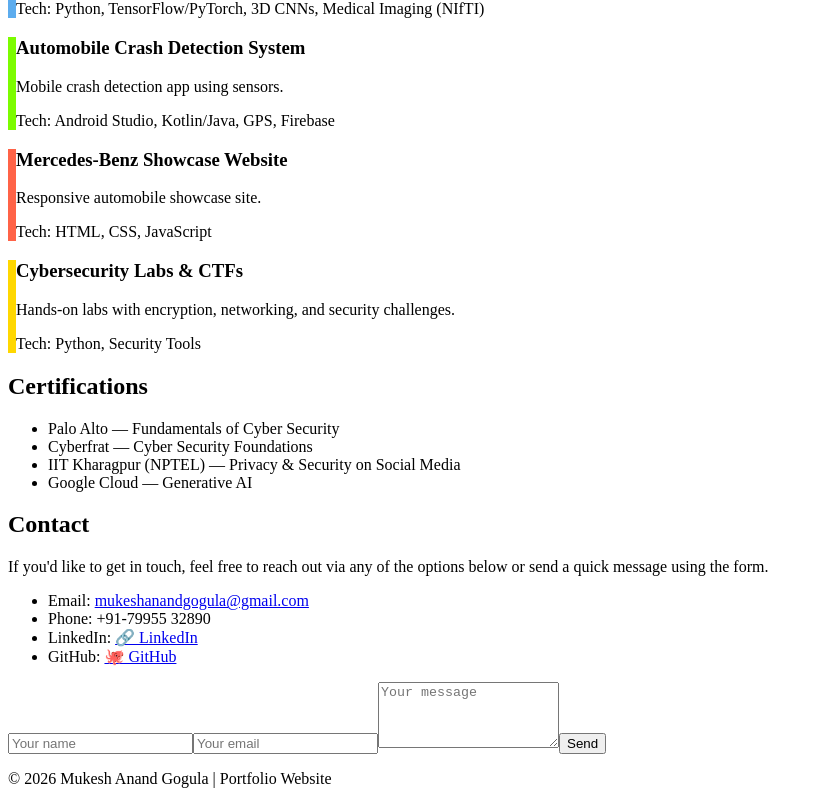
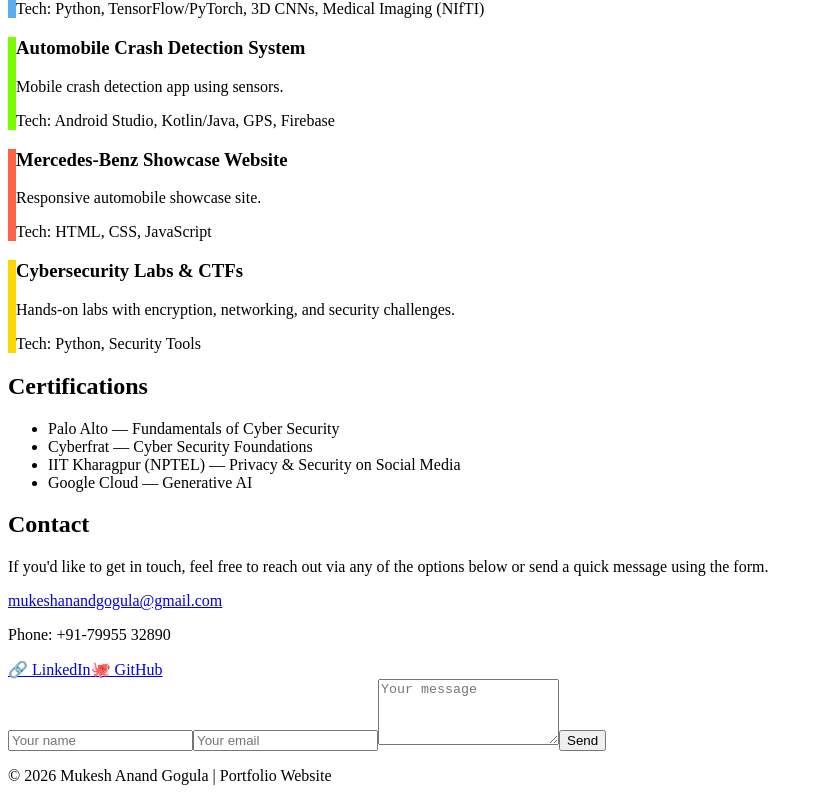
Before and after one commit to MukeshAnandGogula1/Portfolio, a React (Vite) app: page / in a window 1280 px wide. Shown: the part 1319-2123 px from the top of the page, without its empty margins (0-823 px from the left). Built offline with nearby package versions, Linux system fonts and the light colour scheme; the HTML template or start-up script is replaced by a standard one.

Commit message:
Update Contact.jsx

```diff
--- a/src/components/Contact.jsx
+++ b/src/components/Contact.jsx
@@ -1,5 +1,7 @@
+
 import React from 'react';
 import Section from './Section';
+import './Header.css';
 
 const Contact = () => {
   return (
@@ -8,13 +10,12 @@ const Contact = () => {
         <p>If you'd like to get in touch, feel free to reach out via any of the options below or
         send a quick message using the form.</p>
 
-        <ul className="links">
-          <li>
-            Email: <a href="mailto:mukeshanandgogula@gmail.com">mukeshanandgogula@gmail.com</a>
-          </li>
-          <li>Phone: +91‑79955 32890</li>
-          <li>
-            LinkedIn:{' '}
+        <div className="links">
+
+            <a href="mailto:mukeshanandgogula@gmail.com">mukeshanandgogula@gmail.com</a>
+
+             <a><p>Phone: +91‑79955 32890</p></a>
+
             <a
               href="https://www.linkedin.com/in/mukesh-anand-gogula-495115291"
               target="_blank"
@@ -22,9 +23,7 @@ const Contact = () => {
             >
               🔗 LinkedIn
             </a>
-          </li>
-          <li>
-            GitHub:{' '}
+
             <a
               href="https://github.com/MukeshAnandGogula1"
               target="_blank"
@@ -33,8 +32,8 @@ const Contact = () => {
             🐙 GitHub
 
             </a>
-          </li>
-        </ul>
+
+        </div>
 
         <form
           className="contact-form"
```
